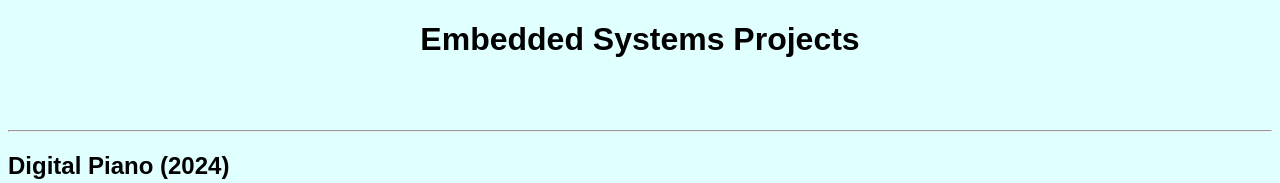
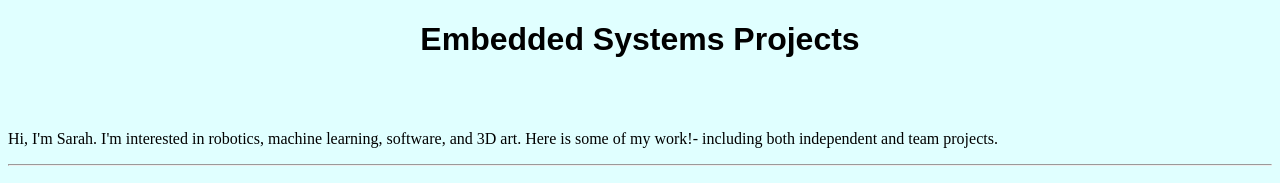
Before and after one commit to cometstick/MyProjects, a plain HTML site: page index.html in a window 1280 px wide. Shown: the top 183 px of the page. Drawn offline with Linux system fonts and the light colour scheme.

Commit message:
done now

```diff
--- a/index.html
+++ b/index.html
@@ -7,6 +7,8 @@
 
 <body>
     <h1>Embedded Systems Projects</h1>
+    <p>Hi, I'm Sarah. I'm interested in robotics, machine learning, software, and 3D art. Here is some of my work!- including both independent and team projects.</p>
+
     <hr>
 
     <h2>Digital Piano  (2024)</h2>
```
Also changed, not shown: page2.html (+0 -1 lines).
